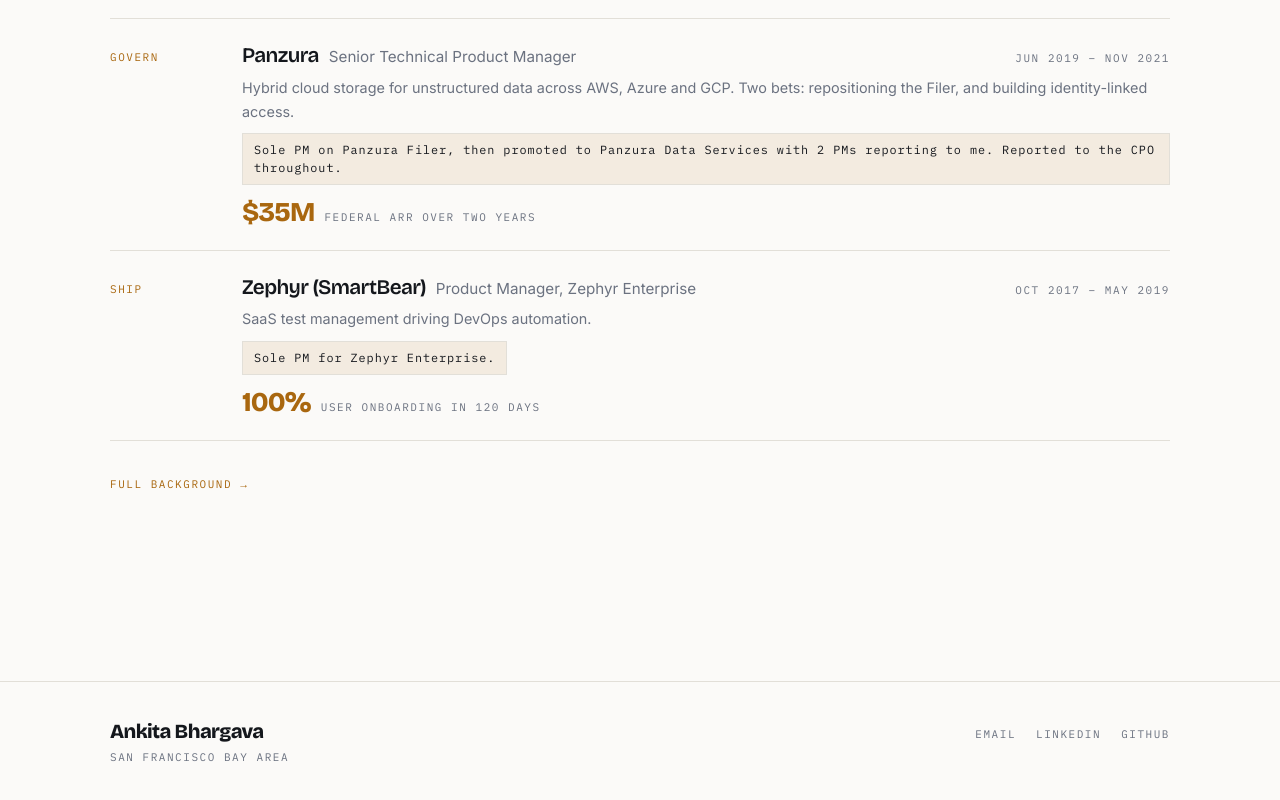
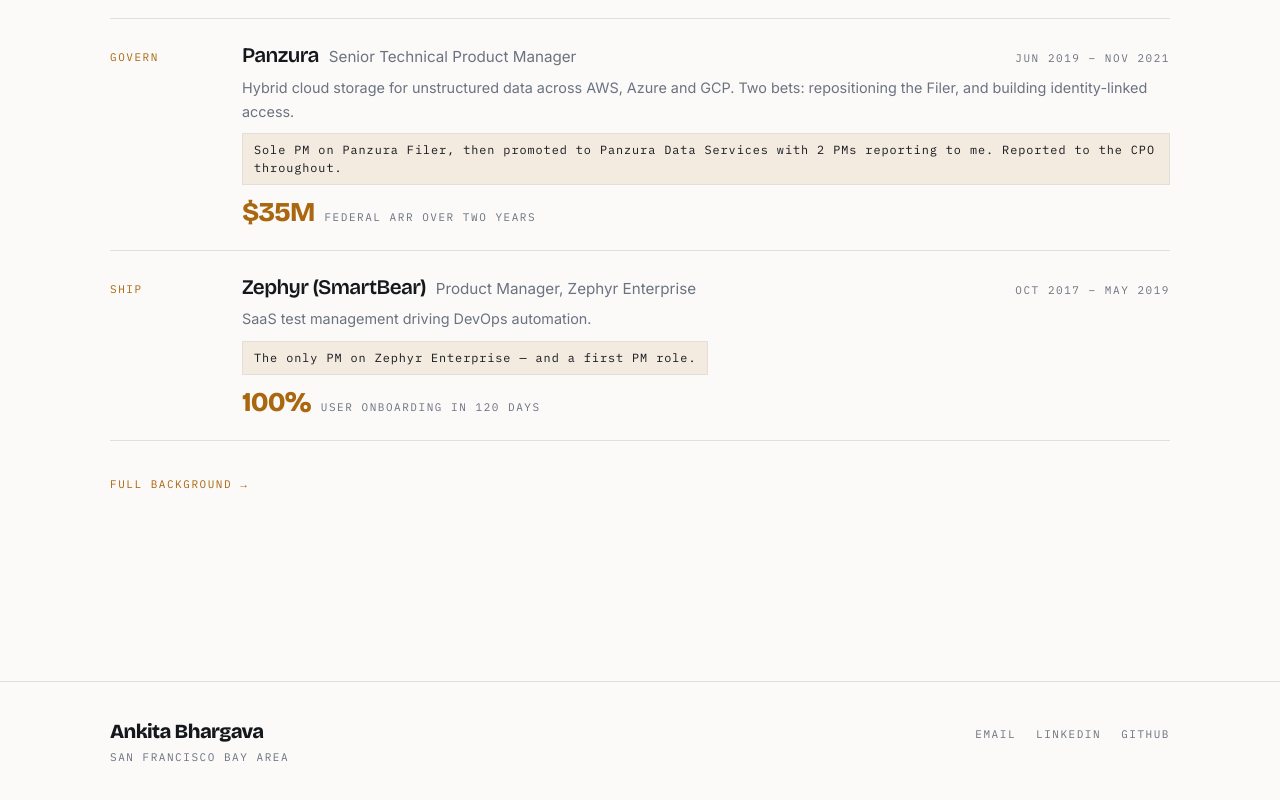
Before and after one commit to Ankita301/portfolio, a React (Vite) app: page / in a window 1280 px wide. Shown: the part 2816-3616 px from the top of the page. Built offline with nearby package versions, Linux system fonts and the light colour scheme.

Commit message:
State that Zephyr was a first PM role
Sole ownership of a $35M product in a first PM role is the fact worth
surfacing - it explains the scale of the number rather than leaving a
reader to wonder about it.

```diff
--- a/src/content/profile.ts
+++ b/src/content/profile.ts
@@ -110,7 +110,7 @@
     title: "Product Manager, Zephyr Enterprise",
     dates: "Oct 2017 – May 2019",
     context: "SaaS test management driving DevOps automation.",
-    scope: "Sole PM for Zephyr Enterprise.",
+    scope: "The only PM on Zephyr Enterprise — and a first PM role.",
     points: [
       "Owned the Zephyr Enterprise product lifecycle end to end — test requirements, repository, planning, execution and defect tracking. $35M+ ARR growing 12% a year.",
       "Launched Zephyr Maestro v1, a SaaS DevOps pipeline tool, within 120 days of proof-of-concept — every user onboarded.",
```
